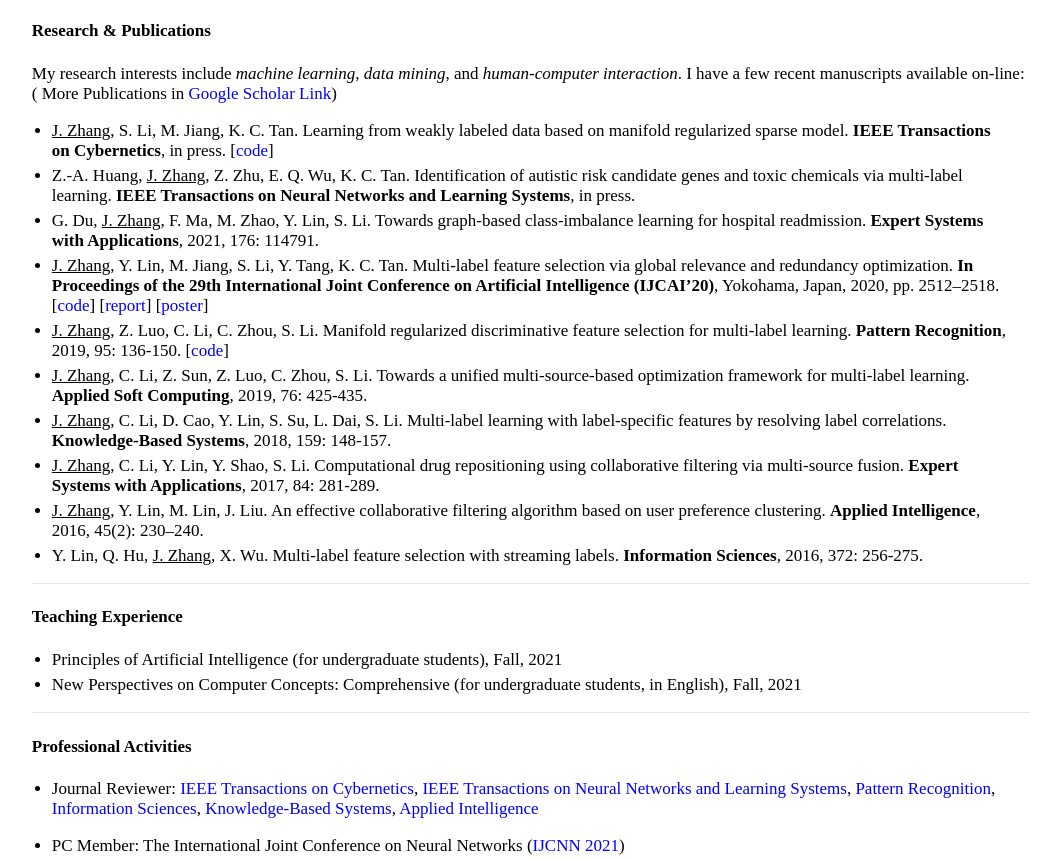
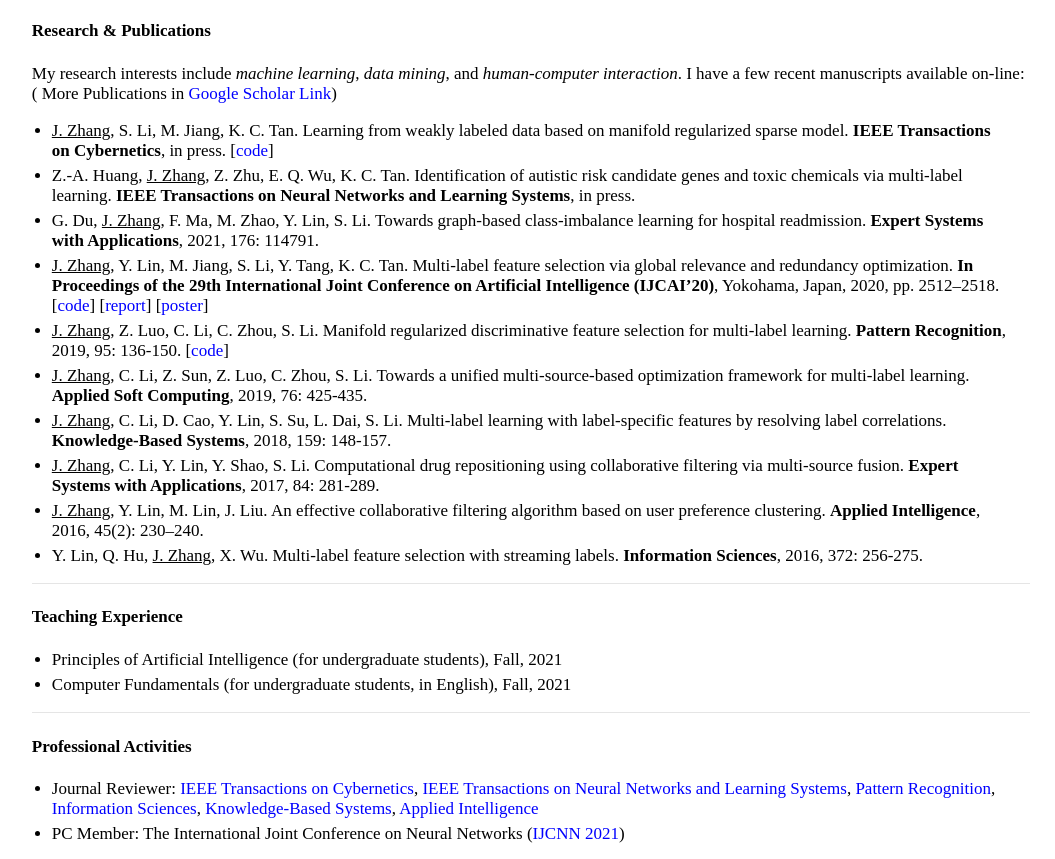
Before and after one commit to jiazhang-ml/jiazhang-ml.github.io, a Jekyll site: the page built from index.md, in a window 1280 px wide, cut to the strip 262-1121 px from the top of the page. Shown: the whole strip, without its empty margins (109-1164 px from the left). Built offline with Jekyll 4.4.1, drawn with Linux system fonts in a browser that asks for light colours.

Commit message:
Update index.md

```diff
--- a/index.md
+++ b/index.md
@@ -33,11 +33,10 @@ My research interests include *machine learning*, *data mining*, and *human-comp
 #### Teaching Experience
 
 * Principles of Artificial Intelligence (for undergraduate students), Fall, 2021
-* New Perspectives on Computer Concepts: Comprehensive (for undergraduate students, in English), Fall, 2021
+* Computer Fundamentals (for undergraduate students, in English), Fall, 2021
 
 ---
 
 #### Professional Activities
 * Journal Reviewer: [IEEE Transactions on Cybernetics](https://mc.manuscriptcentral.com/cyb-ieee), [IEEE Transactions on Neural Networks and Learning Systems](https://mc.manuscriptcentral.com/tnnls), [Pattern Recognition](https://www.journals.elsevier.com/pattern-recognition/), [Information Sciences](https://www.journals.elsevier.com/information-sciences), [Knowledge-Based Systems](https://www.journals.elsevier.com/knowledge-based-systems), [Applied Intelligence](https://www.editorialmanager.com/apin/Default.aspx)
-
 * PC Member: The International Joint Conference on Neural Networks ([IJCNN 2021](https://www.ijcnn.org/))
```
